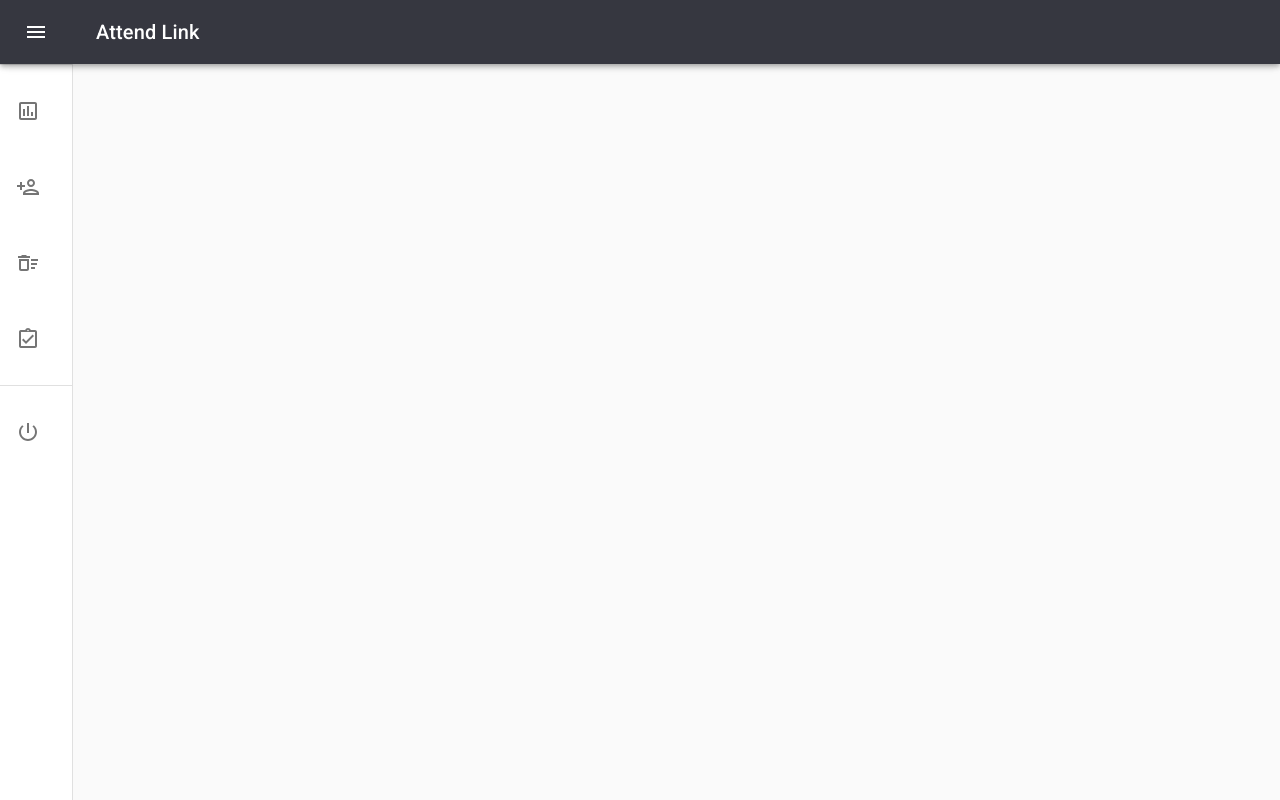
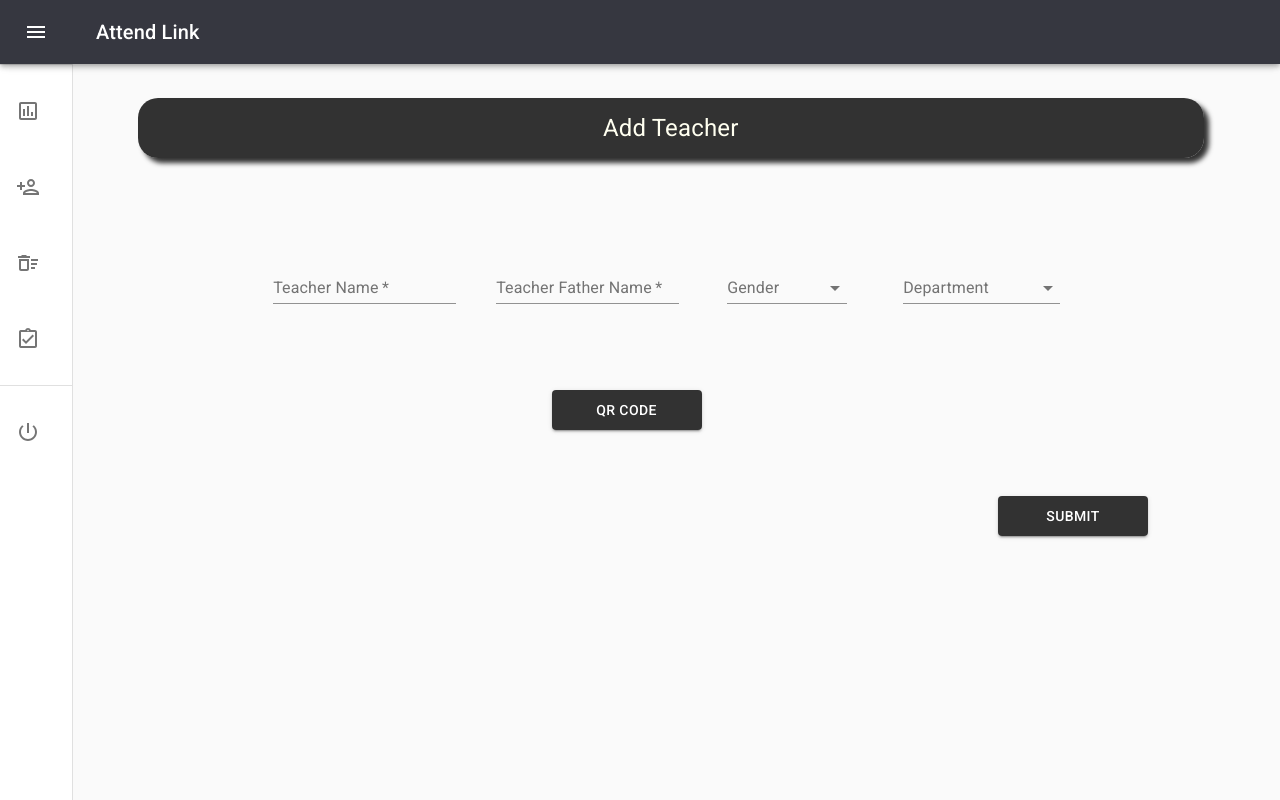
Before and after one commit to Naumanhassan307/attendLink-W, a React (Create React App) app: page /addteacher in a window 1280 px wide. Built offline with nearby package versions, Linux system fonts and the light colour scheme.

Commit message:
Add Teacher complete

```diff
--- /dev/null
+++ b/src/constants/button/Button.js
@@ -0,0 +1,28 @@
+import React from "react";
+import { makeStyles } from "@material-ui/core/styles";
+import Button from "@material-ui/core/Button";
+
+const useStyles = makeStyles((theme) => ({
+  root: {
+    "& > *": {
+      margin: theme.spacing(1),
+      backgroundColor:" rgba(0, 0, 0, 0.801)",
+      width: 150,
+      height: 40
+    },
+  },
+}));
+
+export default function BlueButton({txt}) {
+  const classes = useStyles();
+
+  return (
+    <div className={classes.root}>
+
+      <Button variant="contained" color="primary">
+        {txt}
+      </Button>
+
+    </div>
+  );
+}
--- /dev/null
+++ b/src/modules/addTeacher/AddTeacher.js
@@ -0,0 +1,53 @@
+import React from 'react';
+import { makeStyles } from '@material-ui/core/styles';
+import TextField from '@material-ui/core/TextField';
+
+import Departments from './departments/Departments';
+import Gender from "./gender/Gender";
+import BlueButton from "../../constants/button/Button"
+
+import "./AddTeacherStyle.css"
+
+
+
+const useStyles = makeStyles((theme) => ({
+  root: {
+    '& > *': {
+      margin: theme.spacing(1),
+      width: '25ch',
+    },
+  },
+}));
+
+function AddTeacher() {
+
+  return (
+    <>
+      <div className="head-div">Add Teacher</div>
+
+      <div className="my-outer-class">
+        <div className="my-inner-class">
+          <TextField id="basic" label="Teacher Name" required />
+        </div>
+        <div className="my-inner-class">
+          <TextField id="basic" label="Teacher Father Name" required />
+        </div>
+
+        <div className="my-inner-class">
+          <Gender />
+        </div>
+        <div className="my-inner-class">
+          <Departments />
+        </div>
+      </div>
+      <div className="my-inner-qrbtn">
+        <BlueButton txt="QR Code"/>
+      </div>
+      <div className="my-inner-btn">
+        <BlueButton txt="Submit"/>
+      </div>
+
+    </>
+  );
+}
+export default AddTeacher;
--- /dev/null
+++ b/src/modules/addTeacher/AddTeacherStyle.css
@@ -0,0 +1,52 @@
+.head-div{
+
+    width: 92%;
+    height: 60px;
+    margin-top: 10px;
+    margin-left: 3.5%;
+    margin-right: 3.5%;
+    display: flex !important;
+    flex-direction: row !important;
+    align-items: center;
+    justify-content: center;
+    background-color: rgba(0, 0, 0, 0.801);
+    box-shadow: 5px 5px 5px rgba(0, 0, 0, 0.801);
+    color: ivory;
+    font-size: 24px;
+    border-radius: 20px;
+
+}
+
+.my-outer-class{
+    width: 92%;
+    height: auto;
+    margin-top: 70px;
+    margin-left: 3.5%;
+    margin-right: 3.5%;
+    display: flex;
+    flex-direction: row;
+    flex-wrap: wrap;
+    /* border: 1px solid green !important; */
+    align-items: center;
+    justify-content: center;
+
+}
+.my-inner-class{
+    margin: 20px;
+}
+.my-inner-btn{
+    display: flex;
+    /* border: 1px solid green !important; */
+    align-items: flex-end;
+    justify-content: flex-end;
+    margin-right: 100px;
+    margin-top: 50px;
+}
+.my-inner-qrbtn{
+    display: flex;
+    /* border: 1px solid green !important; */
+    align-items: center;
+    justify-content: center;
+    margin-right: 100px;
+    margin-top: 50px;
+}
--- /dev/null
+++ b/src/modules/addTeacher/departments/Departments.js
@@ -0,0 +1,55 @@
+import React from "react";
+import { makeStyles } from "@material-ui/core/styles";
+import InputLabel from "@material-ui/core/InputLabel";
+import FormControl from "@material-ui/core/FormControl";
+import Select from "@material-ui/core/Select";
+
+
+const useStyles = makeStyles((theme) => ({
+  formControl: {
+    margin: theme.spacing(1),
+    minWidth: 120,
+  },
+  selectEmpty: {
+    marginTop: theme.spacing(2),
+  },
+}));
+
+export default function Departments() {
+  const classes = useStyles();
+  const [state, setState] = React.useState({
+    department: "",
+    name: "hai",
+  });
+
+  const handleChange = (event) => {
+    const name = event.target.name;
+    setState({
+      ...state,
+      [name]: event.target.value,
+    });
+  };
+
+  return (
+    <div>
+      <FormControl className={classes.formControl}>
+        <InputLabel htmlFor="department-native-simple">Department</InputLabel>
+        <Select
+          native
+          value={state.department}
+          onChange={handleChange}
+          inputProps={{
+            name: "department",
+            id: "department-native-simple",
+          }}
+        >
+          <option aria-label="None" value="" />
+          <option value="cs">Computer Science</option>
+          <option value="phy">Physics</option>
+          <option value="mth">Math</option>
+        </Select>
+      </FormControl>
+
+    </div>
+  );
+}
--- /dev/null
+++ b/src/modules/addTeacher/gender/Gender.js
@@ -0,0 +1,54 @@
+import React from "react";
+import { makeStyles } from "@material-ui/core/styles";
+import InputLabel from "@material-ui/core/InputLabel";
+import FormControl from "@material-ui/core/FormControl";
+import Select from "@material-ui/core/Select";
+
+const useStyles = makeStyles((theme) => ({
+  formControl: {
+    margin: theme.spacing(1),
+    minWidth: 120,
+  },
+  selectEmpty: {
+    marginTop: theme.spacing(2),
+  },
+}));
+
+export default function Gender() {
+  const classes = useStyles();
+  const [state, setState] = React.useState({
+    gender: "",
+    name: "hai",
+  });
+
+  const handleChange = (event) => {
+    const name = event.target.name;
+    setState({
+      ...state,
+      [name]: event.target.value,
+    });
+  };
+
+  return (
+    <div>
+      <FormControl className={classes.formControl}>
+
+        <InputLabel htmlFor="gender-native-simple">Gender</InputLabel>
+        <Select
+          native
+          value={state.gender}
+          onChange={handleChange}
+          inputProps={{
+            name: "gender",
+            id: "gender-native-simple",
+          }}
+        >
+          <option aria-label="None" value="" />
+          <option value="male">Male</option>
+          <option value="female">Female</option>
+          <option value="other">Other</option>
+        </Select>
+      </FormControl>
+    </div>
+  );
+}
--- a/src/modules/home/Home.js
+++ b/src/modules/home/Home.js
@@ -23,6 +23,7 @@ import DeleteSweepOutlinedIcon from "@material-ui/icons/DeleteSweepOutlined";
 import AssignmentTurnedInOutlinedIcon from "@material-ui/icons/AssignmentTurnedInOutlined";
 import PowerSettingsNewOutlinedIcon from "@material-ui/icons/PowerSettingsNewOutlined";
 import OverView from "../overView/OverView";
+import AddTeacher from "../addTeacher/AddTeacher"
 
 
 
@@ -205,6 +206,7 @@ export default function Home() {
       <main className={classes.content}>
         <div className={classes.toolbar} />
         {/* <OverView /> */}
+        <AddTeacher />
 
       </main>
 
```
